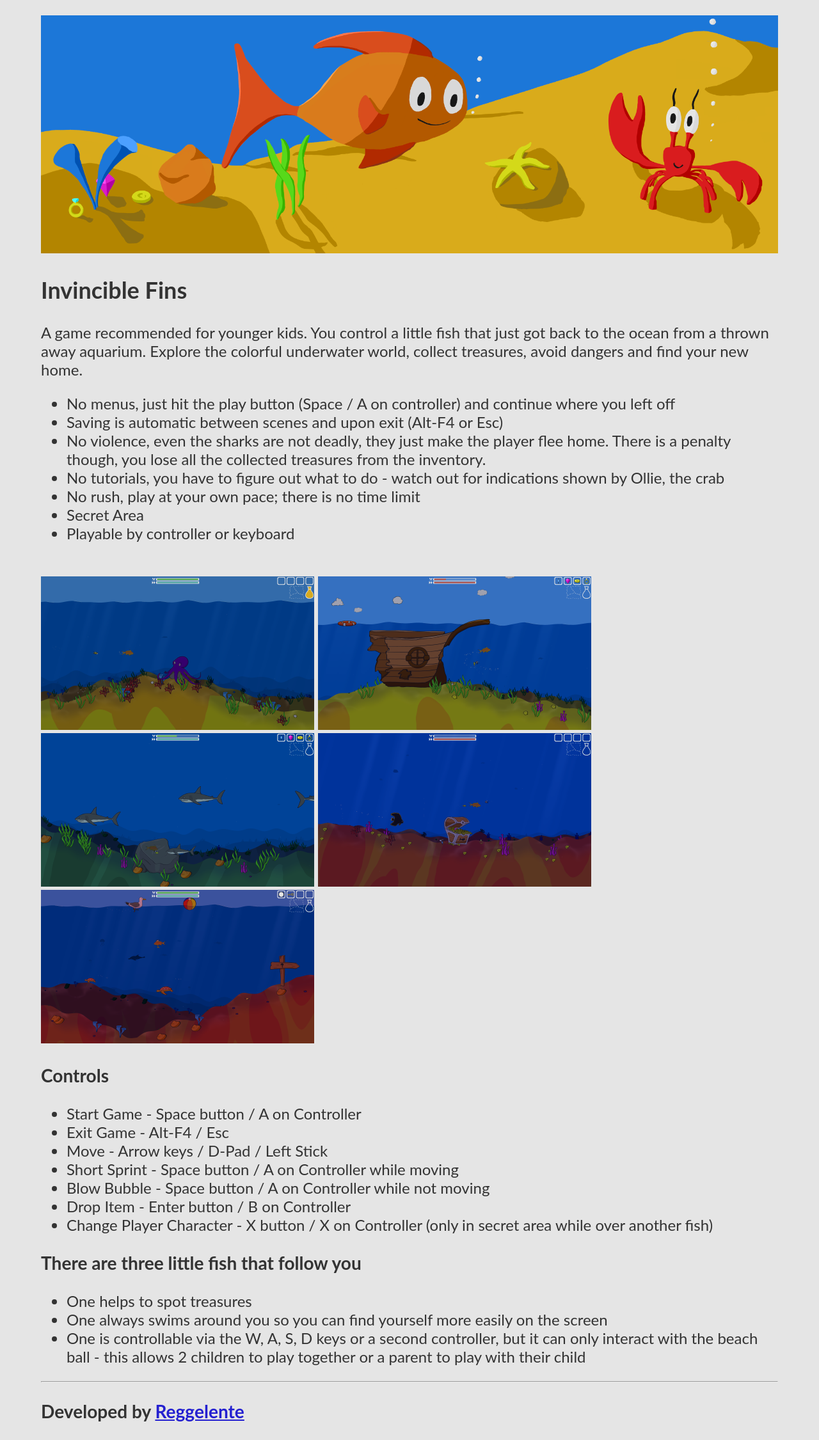
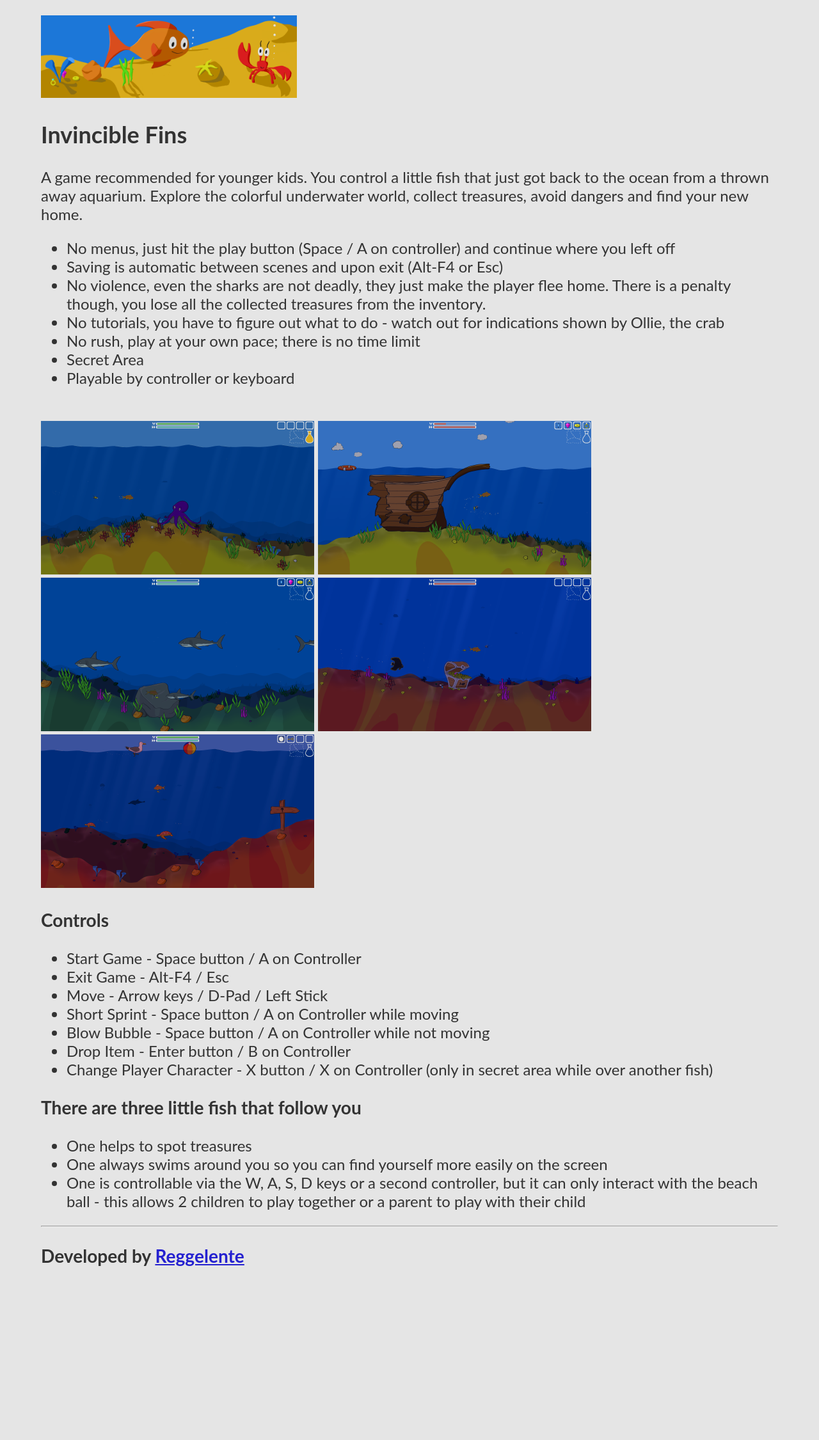
Before and after one commit to reggelente/InvincibleFins, a Jekyll site: the page built from README.md, in a window 1280 px wide. Shown: the whole page at 64% size. Built offline with Jekyll 4.4.1, drawn with Linux system fonts in a browser that asks for light colours; our own code applies the rules of GitHub Pages for plain Markdown files; after the commit the page ends 2008 px from its top, so only the background shows below that.

Commit message:
Update main.scss

```diff
--- a/_sass/main.scss
+++ b/_sass/main.scss
@@ -17,7 +17,7 @@ body {
 }
 
 img[alt=headerImage] {
-  max-width: 100%;
+  width: 400px;
   height: auto;
 }
 
```
